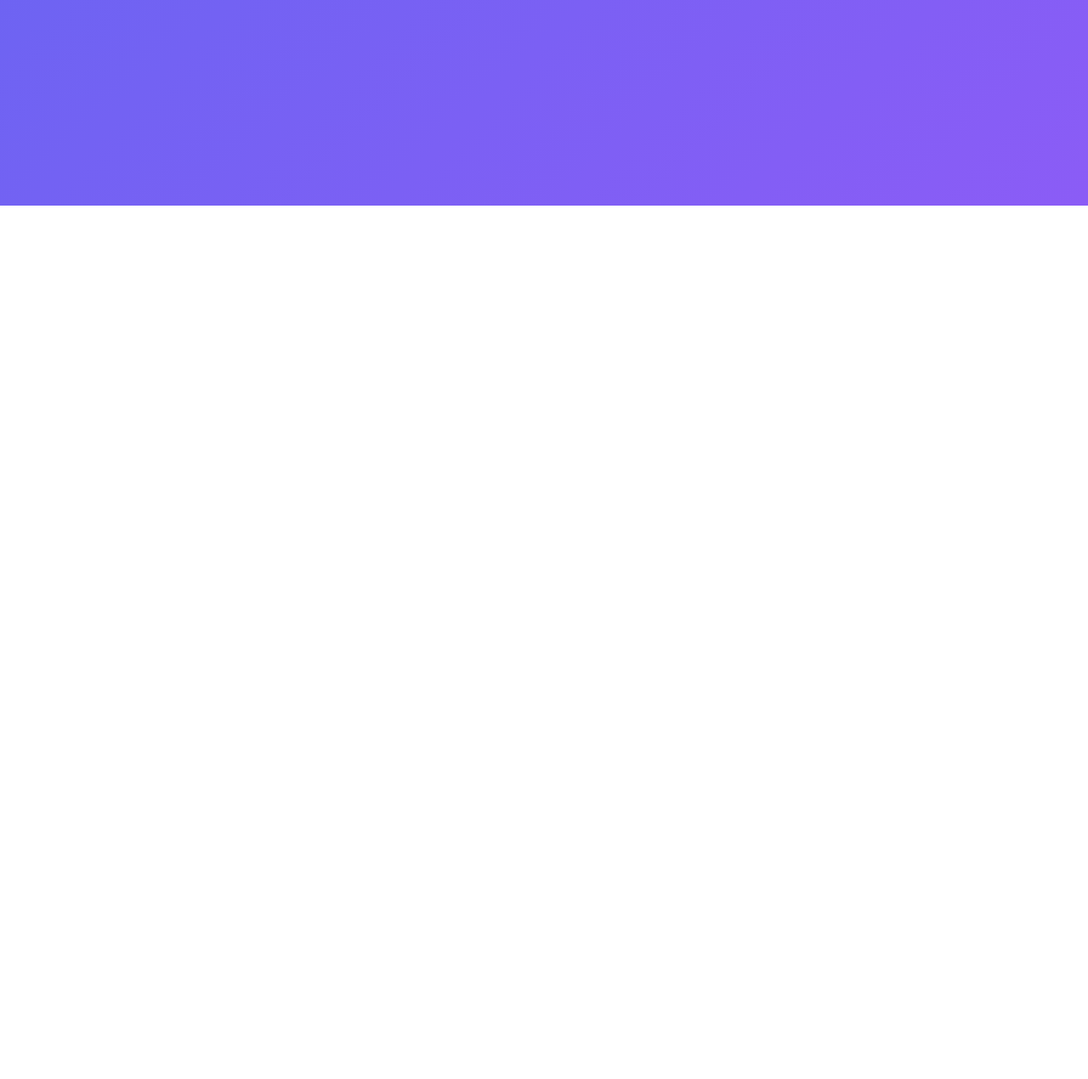
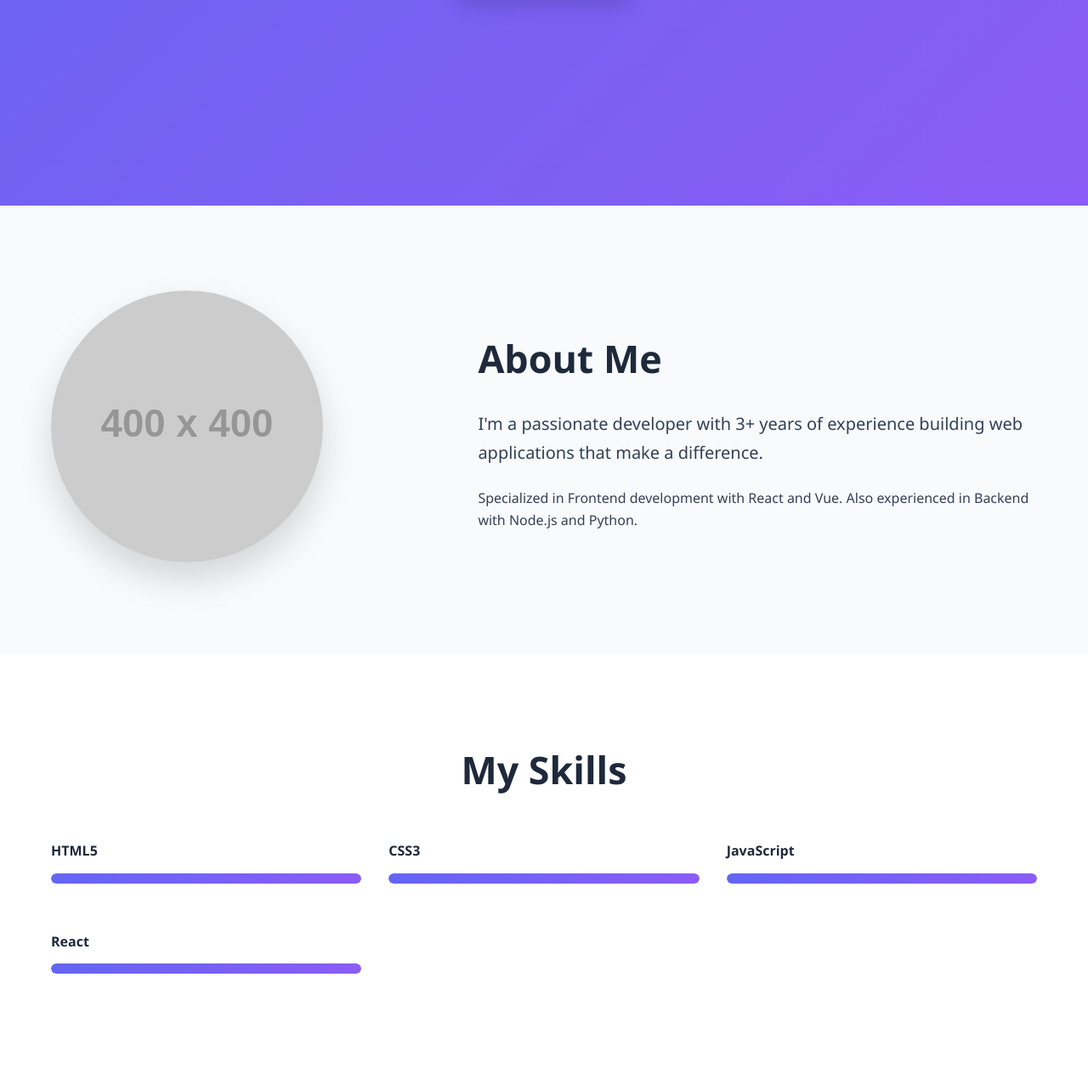
Before and after one commit to phanmanh1060-dev/portfolio-website-PHAN-VAN-MANH, a plain HTML site: page projects/portfolio_site/index.html in a window 1280 px wide. Shown: the part 1438-2708 px from the top of the page at 85% size. Before the commit the page ends 1680 px from the top, so only its background shows below. Drawn offline with Linux system fonts and the light colour scheme; placeholder pictures from the web are drawn by us.

Commit message:
[STYLE] Create about section layout

```diff
--- /dev/null
+++ b/projects/portfolio_site/css/about.css
@@ -0,0 +1,46 @@
+/* ==================== ABOUT SECTION ==================== */
+.about-section {
+    padding: 100px 0;
+    background: var(--color-light);
+}
+
+.about-grid {
+    display: grid;
+    grid-template-columns: 1fr 1.5fr;
+    gap: 4rem;
+    align-items: center;
+}
+
+.about-image img {
+    width: 100%;
+    max-width: 320px;
+    border-radius: 50%;
+    box-shadow: 0 20px 40px rgba(0, 0, 0, 0.15);
+}
+
+.about-content h2 {
+    font-size: 2.8rem;
+    margin-bottom: 1.5rem;
+    color: var(--color-dark);
+}
+
+.lead {
+    font-size: 1.25rem;
+    font-weight: 300;
+    margin-bottom: 1.5rem;
+    line-height: 1.7;
+}
+
+/* ==================== RESPONSIVE ==================== */
+@media (max-width: 768px) {
+    .about-grid {
+        grid-template-columns: 1fr;
+        gap: 2.5rem;
+        text-align: center;
+    }
+
+    .about-image img {
+        max-width: 220px;
+        margin: 0 auto;
+    }
+}
--- /dev/null
+++ b/projects/portfolio_site/css/skills.css
@@ -0,0 +1,54 @@
+/* ==================== SKILLS SECTION ==================== */
+.skills-section {
+    padding: 100px 0;
+    background: white;
+}
+
+.skills-section h2 {
+    text-align: center;
+    font-size: 2.8rem;
+    margin-bottom: 3rem;
+    color: var(--color-dark);
+}
+
+.skills-grid {
+    display: grid;
+    grid-template-columns: repeat(auto-fit, minmax(280px, 1fr));
+    gap: 2rem;
+}
+
+.skill-item {
+    margin-bottom: 1.5rem;
+}
+
+.skill-name {
+    display: block;
+    margin-bottom: 0.8rem;
+    font-weight: 600;
+    color: var(--color-dark);
+}
+
+.skill-bar {
+    height: 12px;
+    background: #e2e8f0;
+    border-radius: 50px;
+    overflow: hidden;
+}
+
+.skill-progress {
+    height: 100%;
+    background: linear-gradient(90deg, var(--color-primary), var(--color-secondary));
+    border-radius: 50px;
+    transition: width 1.5s ease-in-out;
+    width: 0; /* Bắt đầu từ 0 để animate */
+}
+
+/* Animation khi load */
+.skill-progress[style*="95%"] { animation: progress 1.5s ease-in-out forwards; }
+.skill-progress[style*="90%"]  { animation: progress 1.5s ease-in-out 0.2s forwards; }
+.skill-progress[style*="85%"]  { animation: progress 1.5s ease-in-out 0.4s forwards; }
+.skill-progress[style*="80%"]  { animation: progress 1.5s ease-in-out 0.6s forwards; }
+
+@keyframes progress {
+    to { width: var(--width, 100%); }
+}
--- a/projects/portfolio_site/index.html
+++ b/projects/portfolio_site/index.html
@@ -10,6 +10,8 @@
     <link rel="stylesheet" href="css/base.css">
     <link rel="stylesheet" href="css/header.css">
     <link rel="stylesheet" href="css/hero.css">
+    <link rel="stylesheet" href="css/about.css">
+    <link rel="stylesheet" href="css/skills.css">
 </head>
 <body>
 
@@ -17,7 +19,7 @@
     <!-- HEADER -->
     <header class="header">
         <div class="container header__inner">
-            <div class="logo">YourName</div>
+            <div class="logo">PHAN VAN MANH</div>
 
             <input type="checkbox" id="nav-toggle" class="nav-toggle">
             <label for="nav-toggle" class="hamburger">
@@ -38,7 +40,7 @@
     <!-- HERO -->
     <section class="hero">
         <div class="container hero__content">
-            <h1>Hi, I'm <span class="highlight">YourName</span></h1>
+            <h1>Hi, I'm <span class="highlight">PHAN VAN MANH</span></h1>
             <p class="hero__subtitle">Full-Stack Developer | UI Designer | Problem Solver</p>
             <a href="#portfolio" class="cta-button">View My Work</a>
         </div>
@@ -48,11 +50,50 @@
     <!-- HERO -->
     <section class="hero">
         <div class="hero__content">
-            <h1>Hi, I'm <span class="highlight">YourName</span></h1>
+            <h1>Hi, I'm <span class="highlight">PHAN VAN MANH</span></h1>
             <p class="hero__subtitle">Full-Stack Developer | UI Designer | Problem Solver</p>
             <a href="#portfolio" class="cta-button">View My Work</a>
         </div>
     </section>
+    <!-- ABOUT SECTION -->
+    <section id="about" class="about-section">
+        <div class="container">
+            <div class="about-grid">
+                <div class="about-image">
+                    <img src="https://via.placeholder.com/400x400/6366f1/ffffff?text=Your+Photo" alt="Profile Photo">
+                </div>
+                <div class="about-content">
+                    <h2>About Me</h2>
+                    <p class="lead">I'm a passionate developer with 3+ years of experience building web applications that make a difference.</p>
+                    <p>Specialized in Frontend development with React and Vue. Also experienced in Backend with Node.js and Python.</p>
+                </div>
+            </div>
+        </div>
+    </section>
 
+    <!-- SKILLS SECTION -->
+    <section id="skills" class="skills-section">
+        <div class="container">
+            <h2>My Skills</h2>
+            <div class="skills-grid">
+                <div class="skill-item">
+                    <span class="skill-name">HTML5</span>
+                    <div class="skill-bar"><div class="skill-progress" style="width: 95%"></div></div>
+                </div>
+                <div class="skill-item">
+                    <span class="skill-name">CSS3</span>
+                    <div class="skill-bar"><div class="skill-progress" style="width: 90%"></div></div>
+                </div>
+                <div class="skill-item">
+                    <span class="skill-name">JavaScript</span>
+                    <div class="skill-bar"><div class="skill-progress" style="width: 85%"></div></div>
+                </div>
+                <div class="skill-item">
+                    <span class="skill-name">React</span>
+                    <div class="skill-bar"><div class="skill-progress" style="width: 80%"></div></div>
+                </div>
+            </div>
+        </div>
+    </section>
 </body>
 </html>
```
